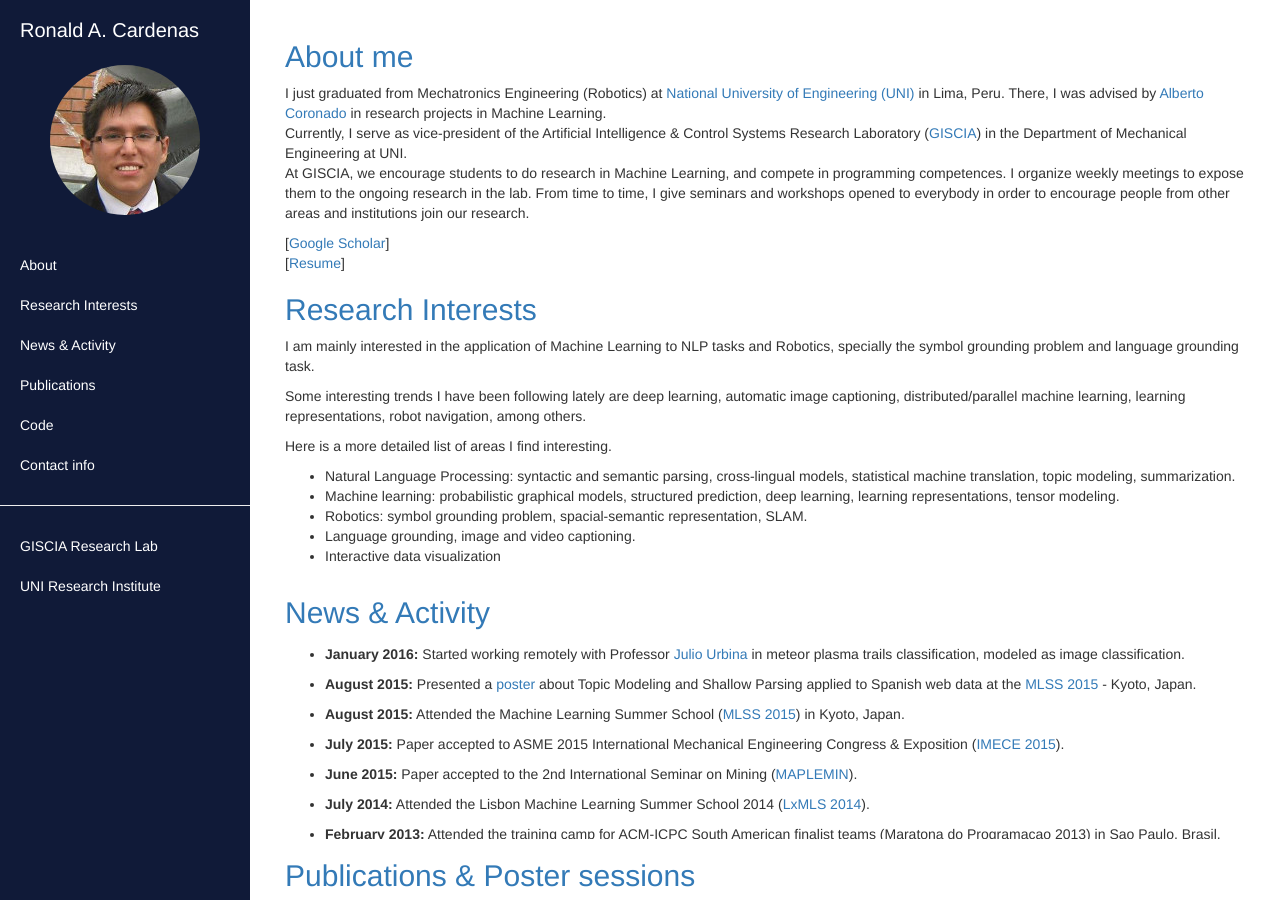
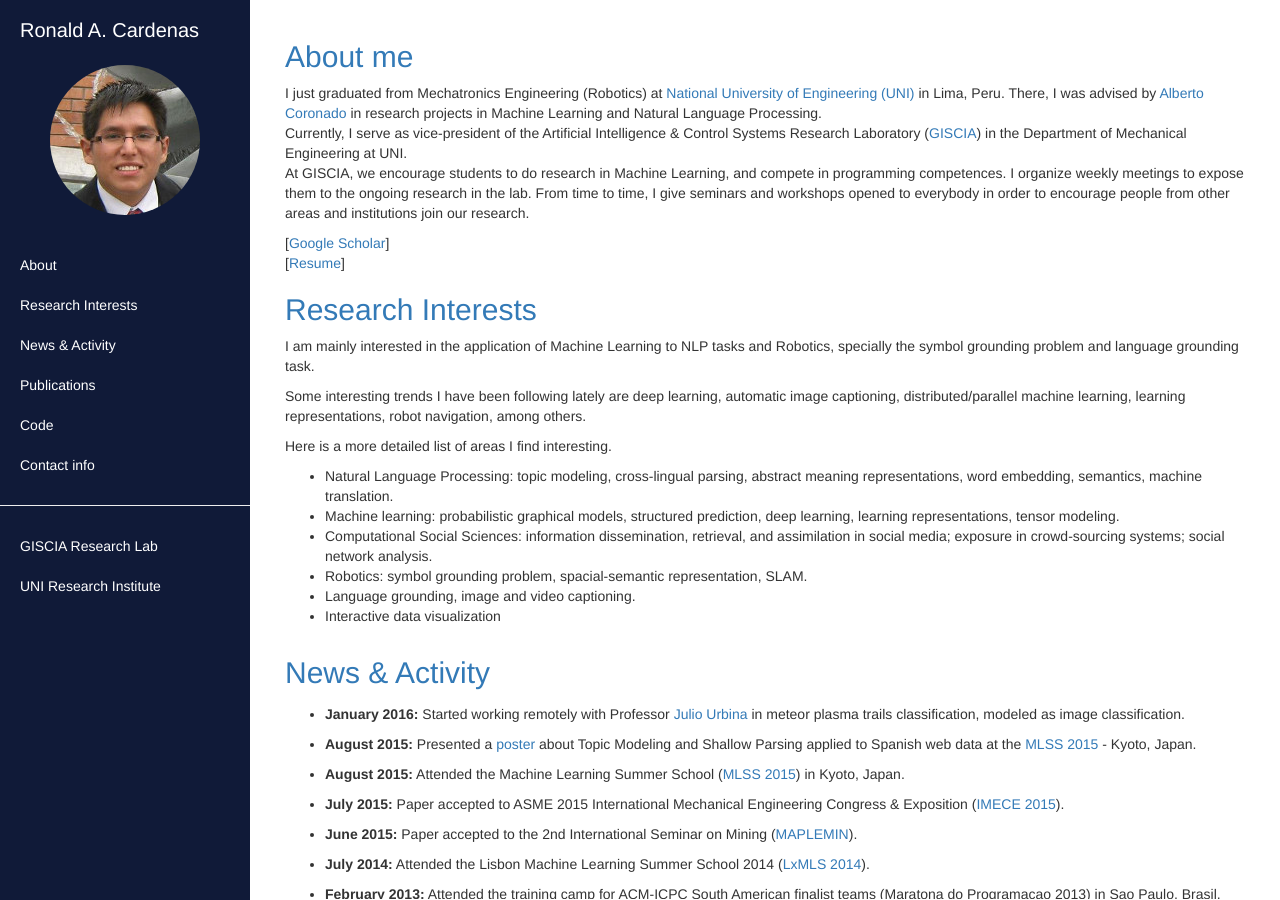
Before and after one commit to ronaldahmed/ronaldahmed.github.io, a Jekyll site: the page built from index.html, in a window 1280 px wide and 900 px high. Built offline with Jekyll 4.4.1, drawn with Linux system fonts in a browser that asks for light colours.

Commit message:
research int & resume

```diff
--- a/index.html
+++ b/index.html
@@ -10,7 +10,7 @@ title: Home
 
                     <div class="col-lg-12">
                         <a id="about"><h2>About me</h2></a>
-                        <p>I just graduated from Mechatronics Engineering (Robotics) at <a href="http://www.uni.edu.pe/" target="_blank">National University of Engineering (UNI)</a> in Lima, Peru. There, I was advised by <a href="https://twitter.com/amcoronado">Alberto Coronado</a> in research projects in Machine Learning. <br>
+                        <p>I just graduated from Mechatronics Engineering (Robotics) at <a href="http://www.uni.edu.pe/" target="_blank">National University of Engineering (UNI)</a> in Lima, Peru. There, I was advised by <a href="https://twitter.com/amcoronado">Alberto Coronado</a> in research projects in Machine Learning and Natural Language Processing. <br>
                             Currently, I serve as vice-president of the Artificial Intelligence &amp; Control Systems Research Laboratory (<a href="http://giscia.github.io/">GISCIA</a>) in the Department of Mechanical Engineering at UNI.<br>
                             At GISCIA, we encourage students to do research in Machine Learning, and compete in programming competences. I organize weekly meetings to expose them to the ongoing research in the lab. From time to time, I give seminars and workshops opened to everybody in order to encourage people from other areas and institutions join our research.
                         </p>
@@ -26,8 +26,9 @@ title: Home
                         <p>Some interesting trends I have been following lately are deep learning, automatic image captioning, distributed/parallel machine learning, learning representations, robot navigation, among others.</p>
                         <p>Here is a more detailed list of areas I find interesting.</p>
                         <ul>
-                            <li>Natural Language Processing: syntactic and semantic parsing, cross-lingual models, statistical machine translation, topic modeling, summarization.</li>
+                            <li>Natural Language Processing: topic modeling, cross-lingual parsing, abstract meaning representations, word embedding, semantics, machine translation.</li>
                             <li>Machine learning: probabilistic graphical models, structured prediction, deep learning, learning representations, tensor modeling.</li>
+                            <li>Computational Social Sciences: information dissemination, retrieval, and assimilation in social media; exposure in crowd-sourcing systems; social network analysis.</li>
                             <li>Robotics: symbol grounding problem, spacial-semantic representation, SLAM.</li>
                             <li>Language grounding, image and video captioning.</li>
                             <li>Interactive data visualization</li>
```
Also changed, not shown: 1 other file.
